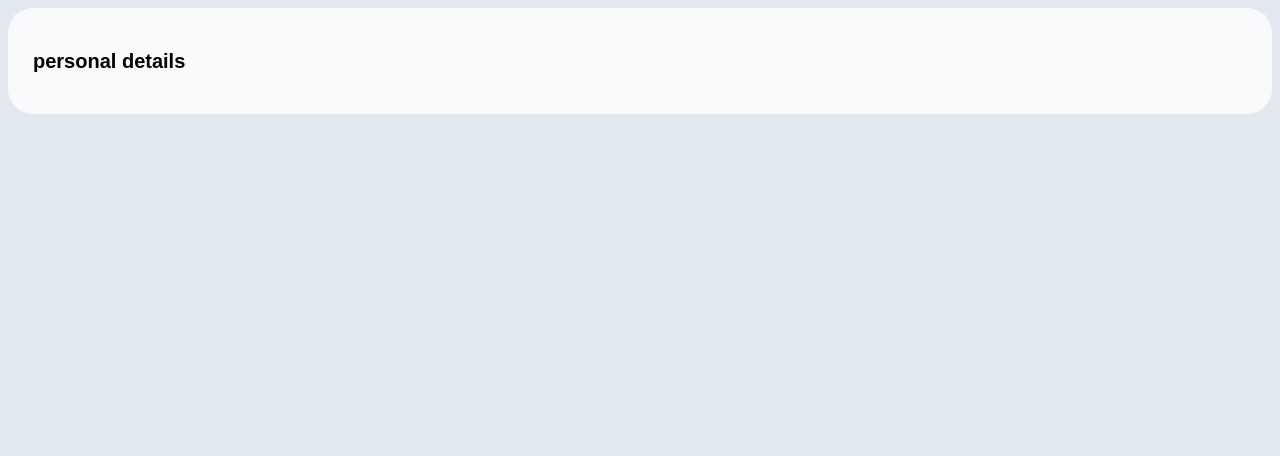
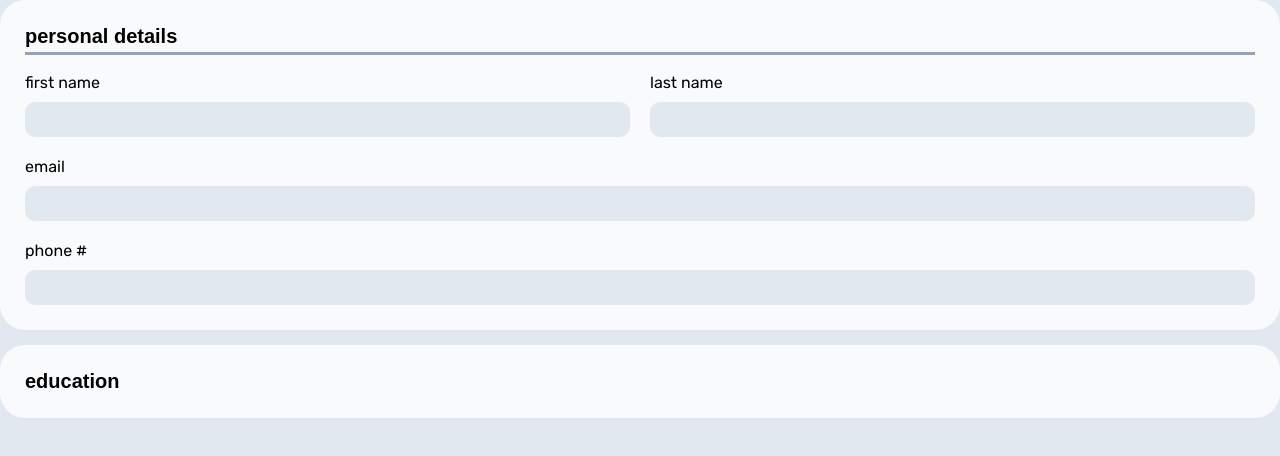
Before and after one commit to yipqp/cv-application, a React (Vite) app: page / in a window 1280 px wide. Shown: the top 456 px of the page. Built offline with nearby package versions, Linux system fonts and the light colour scheme.

Commit message:
Allow 1 form open at a time

```diff
--- a/src/App.css
+++ b/src/App.css
@@ -1,3 +1,8 @@
+* {
+  margin: 0;
+  padding: 0;
+}
+
 :root {
   --body-bgc: #e2e8f0;
 }
--- a/src/App.jsx
+++ b/src/App.jsx
@@ -1,24 +1,10 @@
 import { useState } from "react";
 import "./App.css";
 import Section from "./components/section";
+import FormContainer from "./components/FormContainer";
 
 function App() {
-  const personalDetails = [
-    { title: "first name", inputType: "text", className: "first" },
-    { title: "last name", inputType: "text", className: "last" },
-    { title: "email", inputType: "email" },
-    { title: "phone #", inputType: "tel" },
-  ];
-
-  return (
-    <>
-      <Section
-        title="personal details"
-        formGroups={personalDetails}
-        className="personal-details-form"
-      ></Section>
-    </>
-  );
+  return <FormContainer></FormContainer>;
 }
 
 export default App;
--- /dev/null
+++ b/src/components/FormContainer.jsx
@@ -0,0 +1,45 @@
+import React, { useState } from "react";
+import Section from "./section";
+import "../styles/FormContainer.css";
+
+const FormContainers = () => {
+  const [activeIndex, setActiveIndex] = useState(0);
+  const personalDetails = [
+    { title: "first name", inputType: "text", className: "first" },
+    { title: "last name", inputType: "text", className: "last" },
+    { title: "email", inputType: "email" },
+    { title: "phone #", inputType: "tel" },
+  ];
+
+  const education = [
+    { title: "school", inputType: "text" },
+    { title: "degree", inputType: "text" },
+    { title: "start year", inputType: "text", className: "start" },
+    { title: "end year", inputType: "text", className: "end" },
+  ];
+
+  return (
+    <div className="form-container">
+      <Section
+        title="personal details"
+        formGroups={personalDetails}
+        className="personal-details-form"
+        isShown={activeIndex === 0}
+        onClick={() => {
+          setActiveIndex(0);
+        }}
+      ></Section>
+      <Section
+        title="education"
+        formGroups={education}
+        className="education-form"
+        isShown={activeIndex === 1}
+        onClick={() => {
+          setActiveIndex(1);
+        }}
+      ></Section>
+    </div>
+  );
+};
+
+export default FormContainers;
--- a/src/components/Section.jsx
+++ b/src/components/Section.jsx
@@ -3,19 +3,15 @@ import SectionForm from "./SectionForm";
 import "../styles/Section.css";
 
 const Section = (props) => {
-  const [show, setShow] = useState(false);
-  function handleClick() {
-    setShow(!show);
-  }
   return (
     <div className="section-container">
-      <button onClick={handleClick} className="card-header">
-        <h2 className={show ? "underline" : ""}>{props.title}</h2>
+      <button onClick={props.onClick} className="card-header">
+        <h2 className={props.isShown ? "underline" : ""}>{props.title}</h2>
       </button>
       <SectionForm
         formGroups={props.formGroups}
         className={props.className}
-        show={show}
+        show={props.isShown}
       ></SectionForm>
     </div>
   );
--- /dev/null
+++ b/src/styles/FormContainer.css
@@ -0,0 +1,5 @@
+.form-container {
+  display: flex;
+  flex-flow: column;
+  gap: 15px;
+}
```
